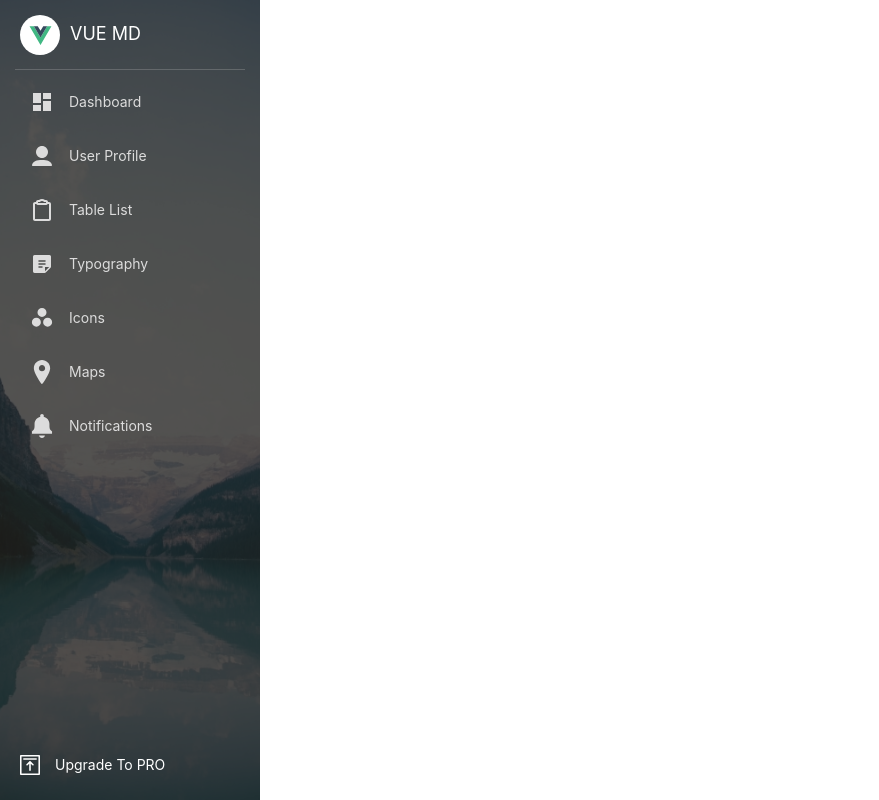
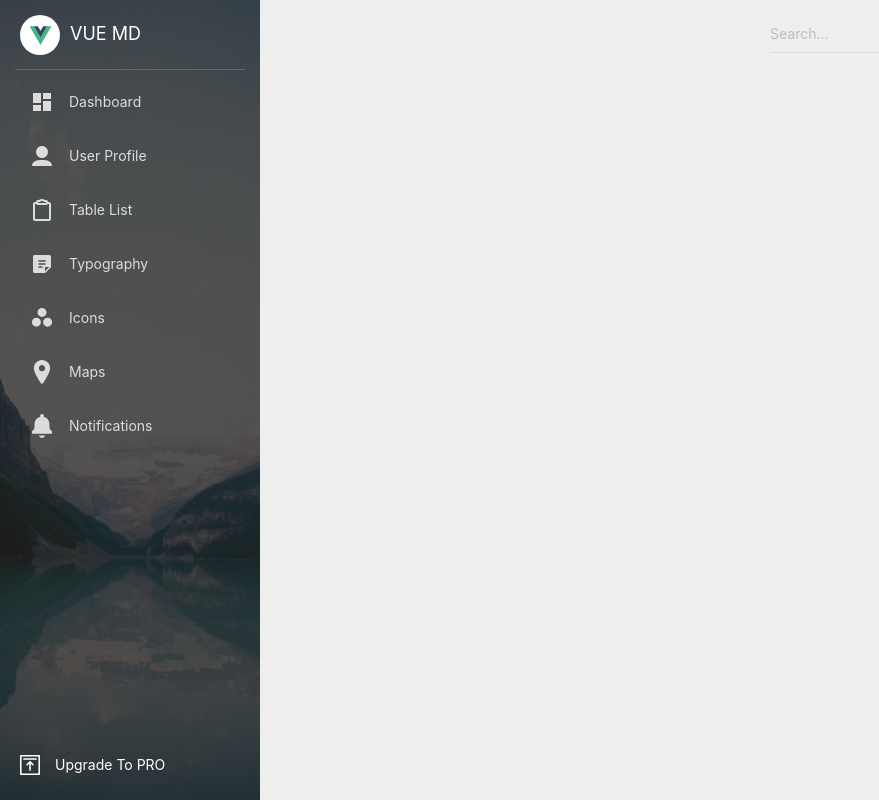
Before and after one commit to chichoon/vue-dashboard, a Vue app: page / in a window 1280 px wide. Shown: the whole page, without its empty margins (0-879 px from the left). Built offline with nearby package versions, Linux system fonts and the light colour scheme.

Commit message:
feat: :sparkles: 검색 바 구성 (스타일까지)

```diff
--- a/src/App.vue
+++ b/src/App.vue
@@ -1,11 +1,28 @@
 <script setup lang="ts">
 import GNB from './components/molecules/GNB';
+import HeaderBar from './components/molecules/HeaderBar/HeaderBar.vue';
 </script>
 
 <template>
-  <GNB />
-
-  <RouterView />
+  <div class="page">
+    <GNB />
+    <div class="page__inner">
+      <HeaderBar />
+      <RouterView />
+      <!--Footer Bar-->
+    </div>
+  </div>
 </template>
 
-<style scoped></style>
+<style scoped lang="scss">
+.page {
+  display: flex;
+  flex-direction: row;
+
+  &__inner {
+    flex: 1;
+    height: 100vh;
+    background-color: var(--bg-primary);
+  }
+}
+</style>
--- /dev/null
+++ b/src/components/atoms/SearchBar.vue
@@ -0,0 +1,124 @@
+<script setup lang="ts">
+import { ref } from 'vue';
+
+import CancelIcon from '../icons/CancelIcon.vue';
+
+const isFocused = ref<boolean>(false);
+const searchValue = ref<string>('');
+
+const handleClickEraseButton = () => {
+  searchValue.value = '';
+};
+</script>
+
+<template>
+  <div :class="['search-bar', { 'search-bar--focused': isFocused }]">
+    <span
+      :class="[
+        'search-bar__placeholder',
+        { 'search-bar__placeholder--shrink': isFocused || searchValue.length >= 1 }
+      ]"
+      >Search...</span
+    >
+    <input
+      class="search-bar__input"
+      type="text"
+      @focus="() => (isFocused = true)"
+      @blur="() => (isFocused = false)"
+      v-model="searchValue"
+    />
+    <button
+      @click="handleClickEraseButton"
+      :class="['search-bar__button', { 'search-bar__button--hidden': searchValue.length <= 0 }]"
+    >
+      <CancelIcon />
+    </button>
+  </div>
+</template>
+
+<style scoped lang="scss">
+.search-bar {
+  position: relative;
+  width: 200px;
+  height: 36px;
+  display: flex;
+  flex-direction: row;
+  align-items: center;
+  border-bottom: 1px solid var(--border-color);
+
+  &--focused::before {
+    transform: scaleX(100%) !important;
+  }
+
+  &::before {
+    content: '';
+    display: block;
+    position: absolute;
+    z-index: 2;
+    bottom: -1px;
+    left: 0;
+    transform: scaleX(0);
+    transition: transform 0.2s cubic-bezier(0.25, 0.8, 0.25, 1);
+    width: 100%;
+    border-bottom: 2px solid var(--notification-primary);
+  }
+
+  &__placeholder {
+    position: absolute;
+    color: var(--text-secondary);
+    font-size: var(--font-md);
+    transition:
+      font-size 0.2s cubic-bezier(0.25, 0.8, 0.25, 1),
+      transform 0.2s cubic-bezier(0.25, 0.8, 0.25, 1);
+
+    &--shrink {
+      transform: translateY(-20px);
+      font-size: var(--font-xs);
+    }
+  }
+
+  &__input {
+    width: 100%;
+    height: 100%;
+    background: none;
+    border: none;
+    color: var(--text-primary);
+    padding: 10px 30px 10px 0;
+    position: relative;
+
+    &:focus {
+      outline: none;
+    }
+  }
+
+  &__button {
+    position: absolute;
+    opacity: 1;
+    transition: opacity 0.1s ease-in;
+    right: 0;
+    width: 30px;
+    height: 30px;
+    border-radius: 20px;
+    border: none;
+    background-color: var(--white);
+    box-shadow: 0 0 3px 1px var(--shadow-color);
+    display: flex;
+    align-items: center;
+    justify-content: center;
+
+    & > svg {
+      width: 20px;
+      height: 20px;
+      color: var(--text-secondary);
+    }
+
+    &--hidden {
+      opacity: 0;
+    }
+
+    &:hover {
+      cursor: pointer;
+    }
+  }
+}
+</style>
--- /dev/null
+++ b/src/components/molecules/HeaderBar/HeaderBar.vue
@@ -0,0 +1,49 @@
+<script setup lang="ts">
+import { useRoute } from 'vue-router';
+
+import SearchBar from '@/components/atoms/SearchBar.vue';
+import { TITLE_LIST } from './constants';
+
+const route = useRoute();
+</script>
+
+<template>
+  <header class="header">
+    <div class="header__section">
+      <h2 class="header__title">{{ TITLE_LIST[route.path] }}</h2>
+    </div>
+    <div class="header__section">
+      <SearchBar />
+    </div>
+  </header>
+</template>
+
+<style scoped lang="scss">
+.header {
+  display: flex;
+  flex-direction: row;
+  align-items: center;
+  padding: 10px 15px;
+
+  &__section {
+    flex: 1;
+
+    &:nth-child(1) {
+      padding-left: 15px;
+    }
+
+    &:nth-child(2) {
+      padding-right: 15px;
+    }
+  }
+
+  &__title {
+    height: 50px;
+    font-size: var(--font-xl);
+    color: var(--text-primary);
+    font-weight: 300;
+    margin-right: 15px;
+    padding: 10px 0;
+  }
+}
+</style>
--- /dev/null
+++ b/src/components/molecules/HeaderBar/constants.ts
@@ -0,0 +1,9 @@
+export const TITLE_LIST: Record<string, string> = {
+  '/dashboard': 'Dashboard',
+  '/user': 'User Profile',
+  '/table': 'Table List',
+  '/typography': 'Typography',
+  '/icons': 'Icons',
+  '/maps': 'Maps',
+  '/notifications': 'Notifications'
+};
```
